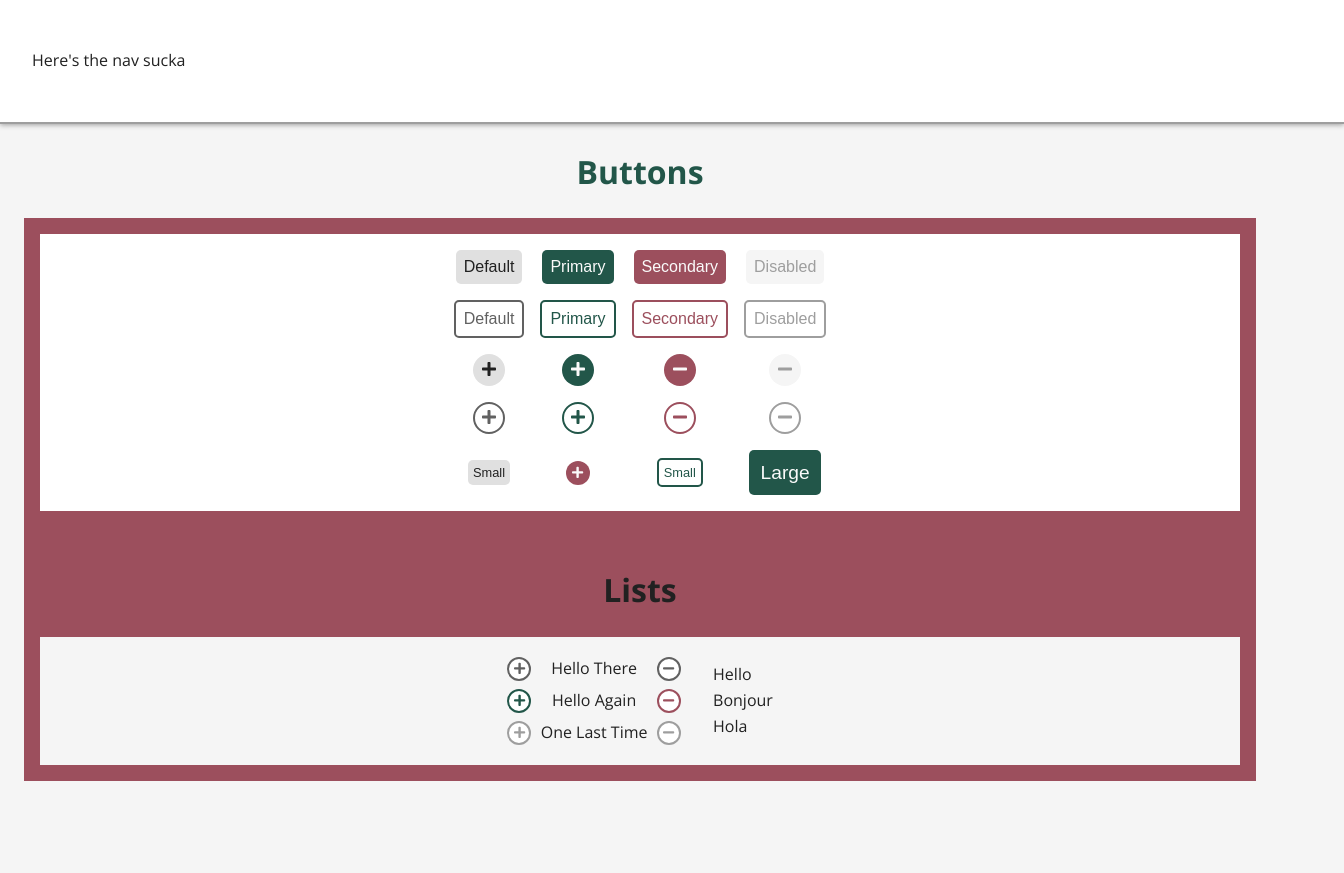
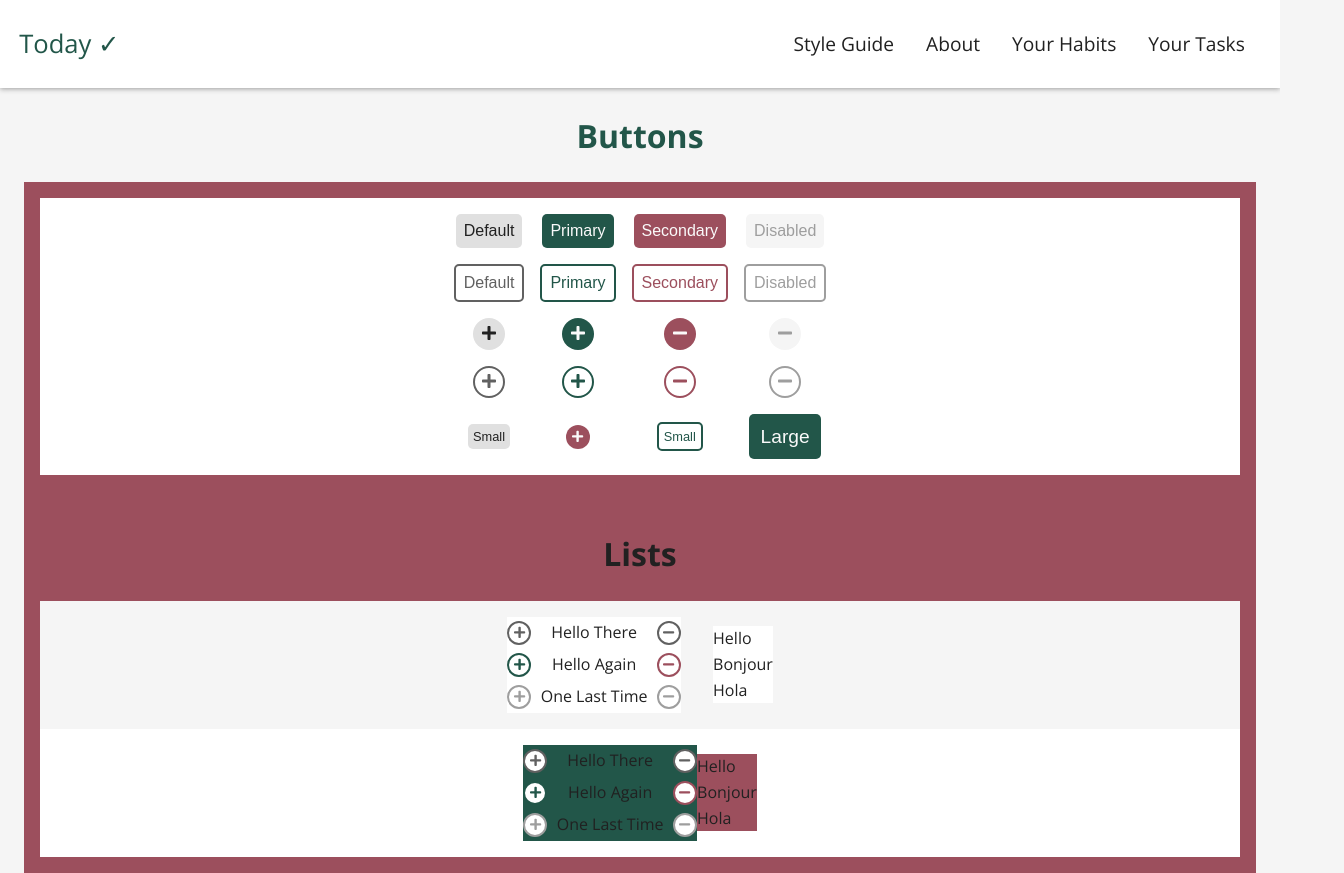
Before and after one commit to dillontitcomb/today, a Next.js app: page /styles in a window 1280 px wide. Shown: the whole page, 1344 px wide, since content can reach past the window. Before the commit the page ends 800 px from the top, so only its background shows below. Built offline with nearby package versions, Linux system fonts and the light colour scheme.

Commit message:
add split panel layout component.

```diff
--- a/components/layout/Navbar.js
+++ b/components/layout/Navbar.js
@@ -1,24 +1,73 @@
+import Link from 'next/link';
 import styled from 'styled-components';
 
 const Navigation = styled.nav`
+  padding: 1.2rem;
   border: none;
-  height: 100px;
-  display: flex;
-  justify-content: space-between;
+  height: 50px;
+  display: grid;
+  grid-template-columns: 1fr 3fr;
+  justify-content: center;
   align-items: center;
-  padding: 0.7rem 2rem;
-  z-index: 1;
-  width: 100%;
-  border-bottom: 2px solid ${({ theme }) => theme.colors.darkGrey};
   box-shadow: 0px 1px 5px 0 ${({ theme }) => theme.colors.darkGrey};
   background-color: ${({ theme }) => theme.colors.background};
 `;
 
-export default function Navbar({ children }) {
+const NavLogo = styled.a`
+  display: inline-block;
+  font-size: 1.6rem;
+  font-weight: 300;
+  color: ${({ theme }) => theme.colors.primary};
+  &:hover {
+    cursor: pointer;
+  }
+  @media (max-width: 700px) {
+    font-size: 1rem;
+    padding: 0 0.6rem;
+  }
+`;
+
+const NavLinkContainer = styled.div`
+  text-align: right;
+  justify-content: end;
+`;
+
+const NavLink = styled.a`
+  display: inline-block;
+  font-size: 1.2rem;
+  padding: 0rem 1rem;
+  color: ${({ theme }) => theme.colors.darkText};
+  &:hover {
+    cursor: pointer;
+  }
+  @media (max-width: 700px) {
+    font-size: 0.8rem;
+    padding: 0 0.4rem;
+  }
+`;
+
+export default function Navbar() {
   return (
     <Navigation>
-      {/* TODO: Fix the right side of the nav */}
-      <p>Here's the nav sucka</p>
+      <div>
+        <Link href='/'>
+          <NavLogo>Today ✓</NavLogo>
+        </Link>
+      </div>
+      <NavLinkContainer>
+        <Link href='/styles'>
+          <NavLink>Style Guide</NavLink>
+        </Link>
+        <Link href='/about'>
+          <NavLink>About</NavLink>
+        </Link>
+        <Link href='/habits'>
+          <NavLink>Your Habits</NavLink>
+        </Link>
+        <Link href='/tasks'>
+          <NavLink>Your Tasks</NavLink>
+        </Link>
+      </NavLinkContainer>
     </Navigation>
   );
 }
--- a/components/layout/Wrappers.js
+++ b/components/layout/Wrappers.js
@@ -24,6 +24,7 @@ export const GridColumnsContainer = styled(Container)`
   );
   grid-gap: ${(props) => (props.gridgap ? props.gridgap : 0)}rem;
   justify-content: center;
+
   > * {
     place-self: center;
   }
@@ -36,6 +37,11 @@ export const GridRowsContainer = styled(Container)`
   justify-content: center;
 `;
 
-export const FlexContainer = styled(Container)`
-  display: grid;
-`;
+export const SplitPanel = ({ left, right }) => {
+  return (
+    <GridColumnsContainer cols='2'>
+      <Container nopad>{left}</Container>
+      <Container nopad>{right}</Container>
+    </GridColumnsContainer>
+  );
+};
--- a/pages/_app.js
+++ b/pages/_app.js
@@ -41,6 +41,9 @@ const GlobalStyle = createGlobalStyle`
     background-color: ${theme.colors.lightGrey};
     color:  ${theme.colors.darkText};
   }
+  a {
+    text-decoration: none;
+  }
   `;
 
 function today({ Component, pageProps }) {
--- a/pages/styles/lists.js
+++ b/pages/styles/lists.js
@@ -6,12 +6,20 @@ import {
 import {
   Container,
   GridColumnsContainer,
+  SplitPanel,
 } from '../../components/layout/Wrappers';
 
 const ListContainer = styled.div`
-  width: 100%;
   /* border: 1px solid ${({ theme }) => theme.colors.midGrey}; */
   text-align: left;
+  background-color: ${(props) =>
+    props.primary
+      ? props.theme.colors.primary
+      : props.secondary
+      ? props.theme.colors.secondary
+      : props.offwhite
+      ? props.theme.colors.lightGrey
+      : props.theme.colors.background};
 `;
 
 const ListItem = styled.li`
@@ -44,7 +52,6 @@ const PlusMinusText = styled.span`
 const PlusMinusListItem = (props) => {
   let plusStyle = 'primary';
   let minusStyle = 'secondary';
-
   if (props.muted) {
     plusStyle = '';
     minusStyle = '';
@@ -60,6 +67,21 @@ const PlusMinusListItem = (props) => {
     </IconListItem>
   );
 };
+
+const leftPanel = (
+  <ListContainer primary>
+    <PlusMinusListItem muted>Hello There</PlusMinusListItem>
+    <PlusMinusListItem>Hello Again</PlusMinusListItem>
+    <PlusMinusListItem disabled>One Last Time</PlusMinusListItem>
+  </ListContainer>
+);
+const rightPanel = (
+  <ListContainer secondary>
+    <ListItem>Hello</ListItem>
+    <ListItem>Bonjour</ListItem>
+    <ListItem>Hola</ListItem>
+  </ListContainer>
+);
 
 export default function lists(params) {
   return (
@@ -77,6 +99,7 @@ export default function lists(params) {
           <ListItem>Hola</ListItem>
         </ListContainer>
       </GridColumnsContainer>
+      <SplitPanel left={leftPanel} right={rightPanel} />
     </Container>
   );
 }
```
